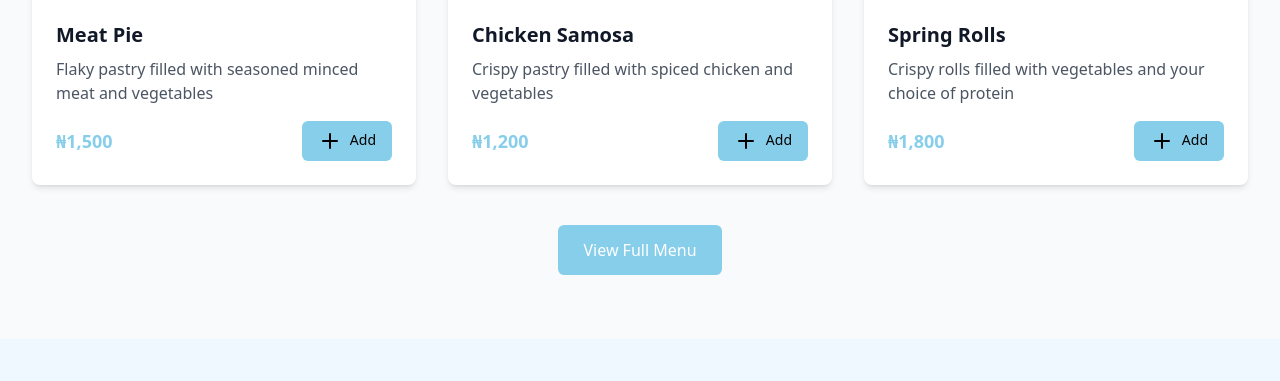
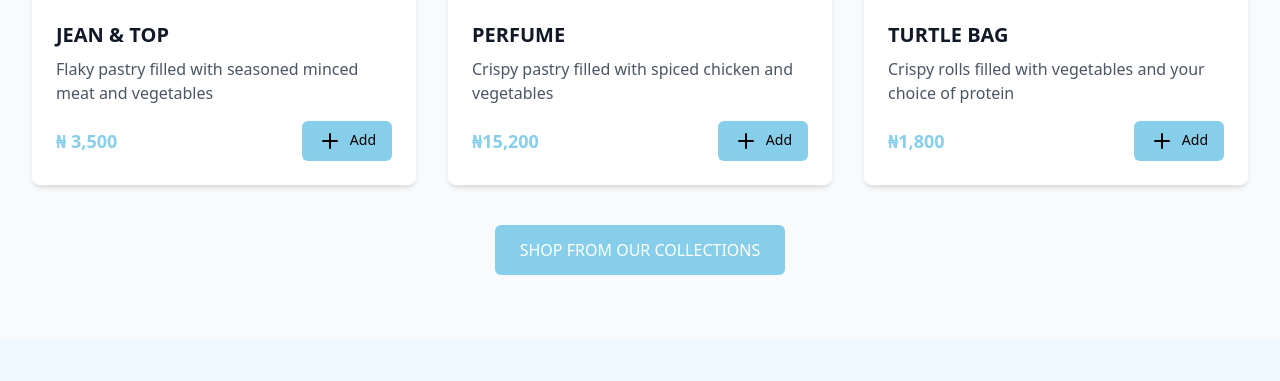
Before and after one commit to stavyTech/law-laundry, a plain HTML site: page index.html in a window 1280 px wide. Shown: the part 2563-2944 px from the top of the page. Drawn offline with nearby package versions, Linux system fonts and the light colour scheme.

```diff
--- a/index.html
+++ b/index.html
@@ -311,12 +311,12 @@ Fresh Clothes, Zero Stress
             <div class="grid grid-cols-1 md:grid-cols-3 gap-8">
                 <!-- Item 1 -->
                 <div class="bg-white rounded-lg shadow-md overflow-hidden menu-item" data-aos="fade-up" data-aos-delay="100">
-                    <img src="http://static.photos/food/640x360/101" alt="Meat Pie" class="w-full h-48 object-cover">
+                    <img src="https://plus.unsplash.com/premium_photo-1755422107149-e47860ae16bb?q=80&w=870&auto=format&fit=crop&ixlib=rb-4.1.0&ixid=M3wxMjA3fDB8MHxwaG90by1wYWdlfHx8fGVufDB8fHx8fA%3D%3D" alt="Meat Pie" class="w-full h-48 object-cover">
                     <div class="p-6">
-                        <h3 class="text-xl font-semibold text-gray-900 mb-2">Meat Pie</h3>
+                        <h3 class="text-xl font-semibold text-gray-900 mb-2">JEAN & TOP</h3>
                         <p class="text-gray-600 mb-4">Flaky pastry filled with seasoned minced meat and vegetables</p>
                         <div class="flex justify-between items-center">
-                            <span class="text-skyblue-500 font-bold text-lg" style="color:skyblue">₦1,500</span>
+                            <span class="text-skyblue-500 font-bold text-lg" style="color:skyblue">₦ 3,500</span>
                             <button class="cart-btn bg-gray-100 hover:bg-blue-500 text-black-500 px-4 py-2 rounded-md text-sm font-medium transition duration-300" data-id="1" data-name="Meat Pie" data-price="1500" style="background-color: skyblue;">
                                 <i data-feather="plus" class="inline mr-1"></i> Add
                             </button>
@@ -325,12 +325,12 @@ Fresh Clothes, Zero Stress
                 </div>
                 <!-- Item 2 -->
                 <div class="bg-white rounded-lg shadow-md overflow-hidden menu-item" data-aos="fade-up" data-aos-delay="200">
-                    <img src="http://static.photos/food/640x360/102" alt="Chicken Samosa" class="w-full h-48 object-cover">
+                    <img src="https://images.unsplash.com/photo-1624613533305-28d421d70875?q=80&w=774&auto=format&fit=crop&ixlib=rb-4.1.0&ixid=M3wxMjA3fDB8MHxwaG90by1wYWdlfHx8fGVufDB8fHx8fA%3D%3D" alt="Chicken Samosa" class="w-full h-48 object-cover">
                     <div class="p-6">
-                        <h3 class="text-xl font-semibold text-gray-900 mb-2">Chicken Samosa</h3>
+                        <h3 class="text-xl font-semibold text-gray-900 mb-2">PERFUME</h3>
                         <p class="text-gray-600 mb-4">Crispy pastry filled with spiced chicken and vegetables</p>
                         <div class="flex justify-between items-center">
-                            <span class="text-blue-500 font-bold text-lg" style="color: skyblue;">₦1,200</span>
+                            <span class="text-blue-500 font-bold text-lg" style="color: skyblue;">₦15,200</span>
                             <button class="cart-btn bg-gray-100 hover:bg-blue-500 text-skyblue-500 px-4 py-2 rounded-md text-sm font-medium transition duration-300" data-id="2" data-name="Chicken Samosa" data-price="1200"style="background-color: skyblue;">
                                 <i data-feather="plus" class="inline mr-1"></i> Add
                             </button>
@@ -339,9 +339,9 @@ Fresh Clothes, Zero Stress
                 </div>
                 <!-- Item 3 -->
                 <div class="bg-white rounded-lg shadow-md overflow-hidden menu-item" data-aos="fade-up" data-aos-delay="300">
-                    <img src="http://static.photos/food/640x360/103" alt="Spring Rolls" class="w-full h-48 object-cover">
+                    <img src="https://images.unsplash.com/photo-1523779105320-d1cd346ff52b?q=80&w=873&auto=format&fit=crop&ixlib=rb-4.1.0&ixid=M3wxMjA3fDB8MHxwaG90by1wYWdlfHx8fGVufDB8fHx8fA%3D%3D" alt="Spring Rolls" class="w-full h-48 object-cover">
                     <div class="p-6">
-                        <h3 class="text-xl font-semibold text-gray-900 mb-2">Spring Rolls</h3>
+                        <h3 class="text-xl font-semibold text-gray-900 mb-2">TURTLE BAG</h3>
                         <p class="text-gray-600 mb-4">Crispy rolls filled with vegetables and your choice of protein</p>
                         <div class="flex justify-between items-center">
                             <span class="text-skyblue-500 font-bold text-lg" style="color: skyblue;">₦1,800</span>
@@ -354,7 +354,7 @@ Fresh Clothes, Zero Stress
             </div>
             <div class="text-center mt-10">
                 <a href="menu.html" class="inline-block px-6 py-3 border border-transparent text-base font-medium rounded-md text-white bg-skyblue-500 hover:bg-gray-600 transition duration-300" style="background-color: skyblue;">
-                    View Full Menu
+                    SHOP FROM OUR COLLECTIONS
                 </a>
             </div>
         </div>
```
